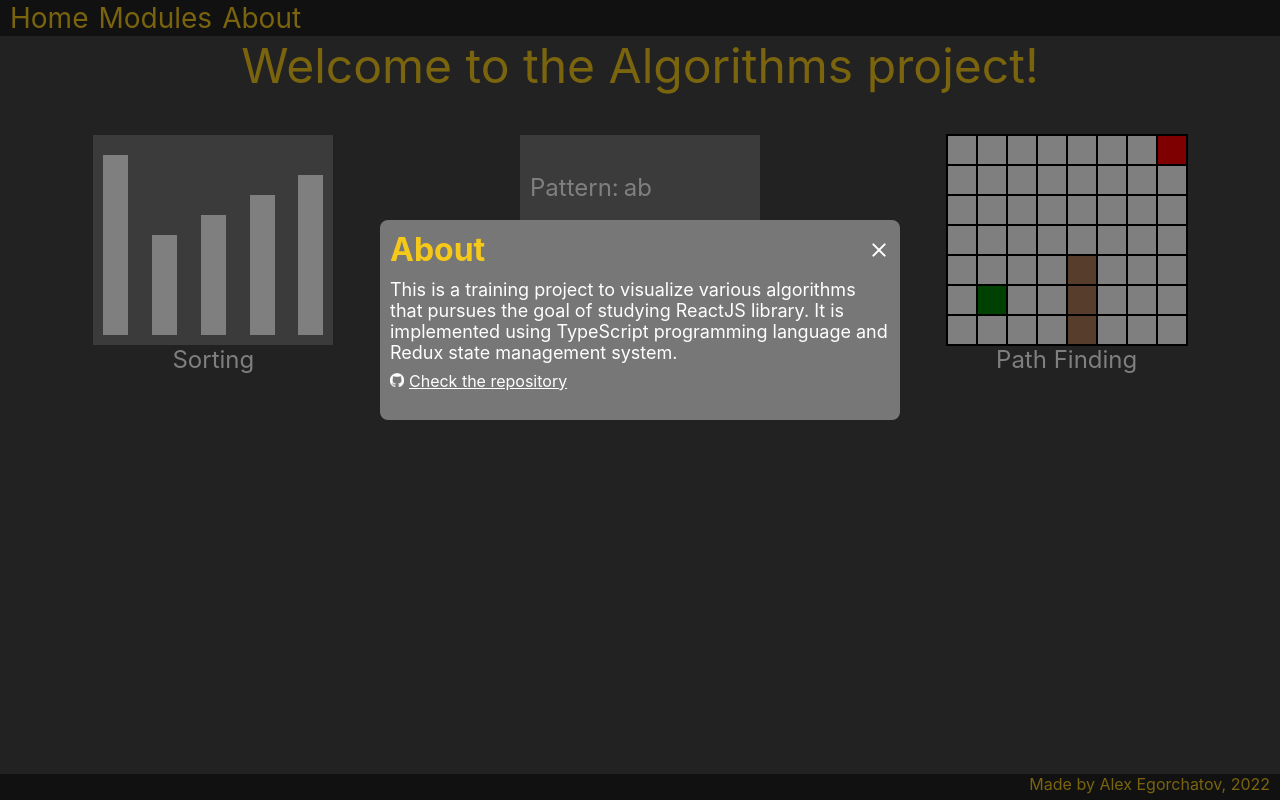
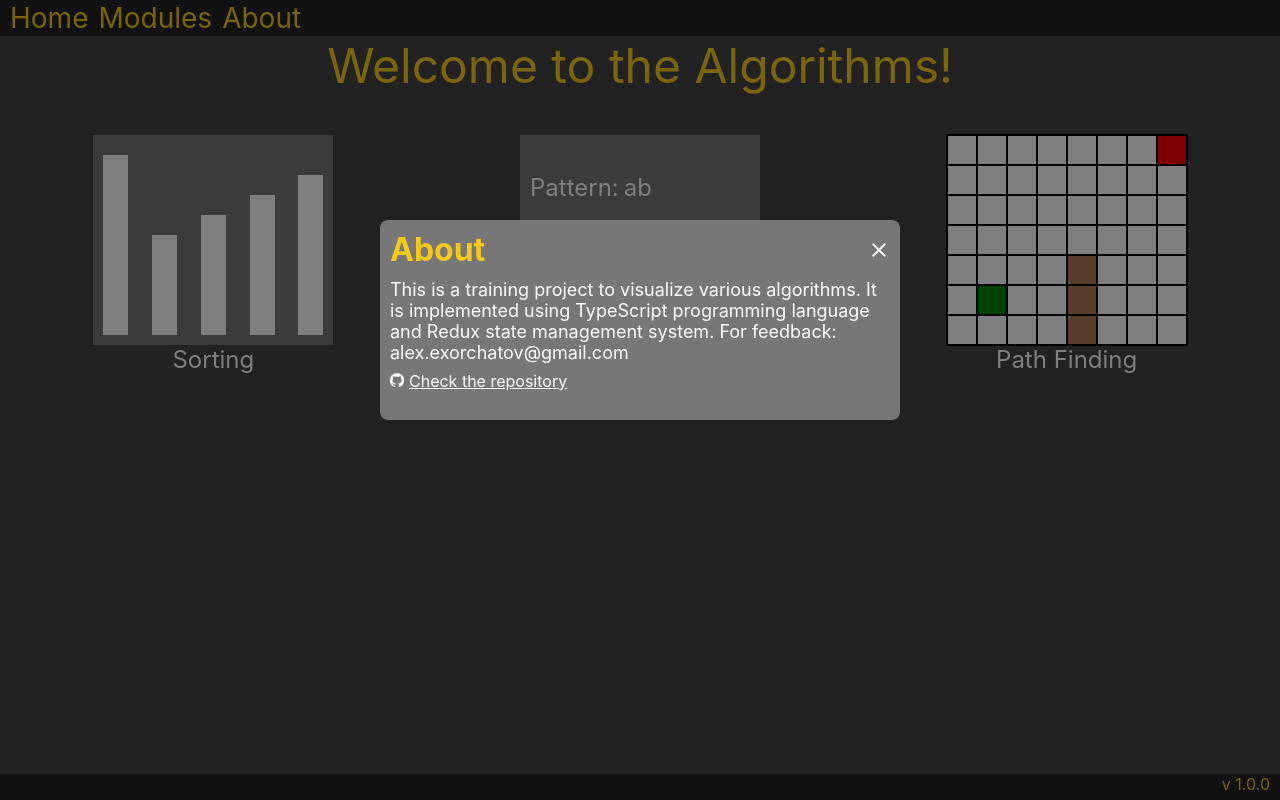
Before and after one commit to AlexEgorchatov/Algorithms, a React (Create React App) app in the folder frontend/: page / in a window 1280 px wide. Both pictures are taken after a click on the element "About". Built offline with nearby package versions, Linux system fonts and the light colour scheme.

Commit message:
Final updates

```diff
--- a/frontend/package.json
+++ b/frontend/package.json
@@ -1,6 +1,6 @@
 {
   "name": "frontend",
-  "version": "0.1.0",
+  "version": "1.0.0",
   "private": true,
   "homepage": "https://alexegorchatov.github.io/Algorithms",
   "dependencies": {
--- a/frontend/src/App.tsx
+++ b/frontend/src/App.tsx
@@ -13,6 +13,7 @@ import { PathFindingPage } from './Pages/PathFindingPage';
 import { NotFoundPage } from './Pages/NotFoundPage';
 import { AboutModal } from './Components/Modals/AboutModal';
 import { headerFooterHeight, minAppWidth } from './Resources/Constants';
+import packageInfo from '../package.json';
 
 function App() {
   return (
@@ -52,7 +53,7 @@ function App() {
               text-align: end;
             `}
           >
-            Made by Alex Egorchatov, 2022
+            v {packageInfo.version}
           </div>
         </div>
       </Provider>
--- a/frontend/src/Components/Modals/AboutModal.tsx
+++ b/frontend/src/Components/Modals/AboutModal.tsx
@@ -140,9 +140,9 @@ export const AboutModal = () => {
               font-size: 18px;
             `}
           >
-            This is a training project to visualize various algorithms that pursues the goal of
-            studying ReactJS library. It is implemented using TypeScript programming language and
-            Redux state management system.
+            This is a training project to visualize various algorithms. It is implemented using
+            TypeScript programming language and Redux state management system. For feedback:
+            alex.exorchatov@gmail.com
           </div>
           <a
             css={css`
--- a/frontend/src/Pages/HomePage.tsx
+++ b/frontend/src/Pages/HomePage.tsx
@@ -101,7 +101,7 @@ export const HomePage = () => {
           text-align: center;
         `}
       >
-        Welcome to the Algorithms project!
+        Welcome to the Algorithms!
       </div>
       <ModuleList data={modules} />
     </div>
```
